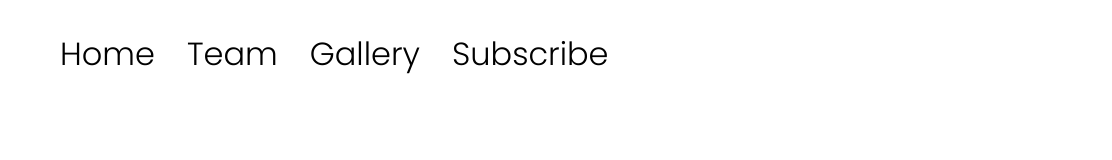
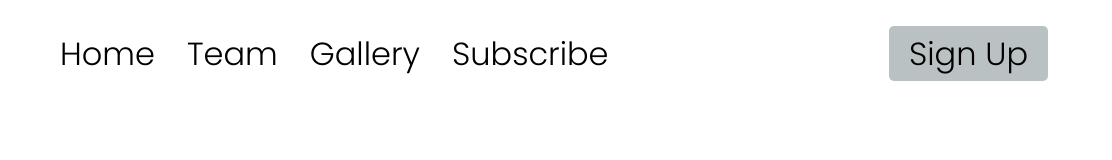
Before and after one commit to Enyorose/cpnt262-robots-with-appliances, a website: page public/gallery-page/gallery.html in a window 1280 px wide. Shown: the full height of the page, 168-1280 px from the left. Drawn offline with Linux system fonts and the light colour scheme; no server answers.

Commit message:
fixed css and hamburger and added signup button

```diff
--- a/public/gallery-page/assets/css/style.css
+++ b/public/gallery-page/assets/css/style.css
@@ -24,6 +24,11 @@ body {
     gap: 4rem;
   }
 
+  .nav-button {
+    background-color: #BAC1C3;
+    padding: 5px 20px;
+    border-radius: 5px;
+  }
 
 
   .nav-list {
--- a/public/gallery-page/gallery.html
+++ b/public/gallery-page/gallery.html
@@ -24,6 +24,9 @@
         <li><a href="#" class="nav-links">Gallery</a></li>
         <li><a href="./../subscribe-page/index.html" class="nav-links">Subscribe</a></li>
       </div>
+      <div class="sign-up-button">
+        <li><a href="./../sign-up-page/signup.html" class="nav-links nav-button">Sign Up</a></li>
+      </div>
       <div class="close-menu">
         <img class="close" src="../assets/images/HomePage/icons8-x.png" alt="" width="40">
       </div>
```
